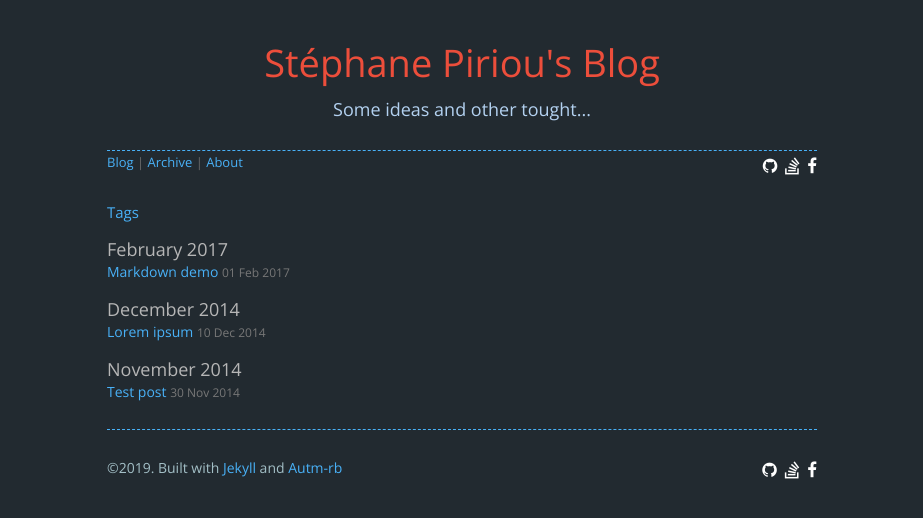
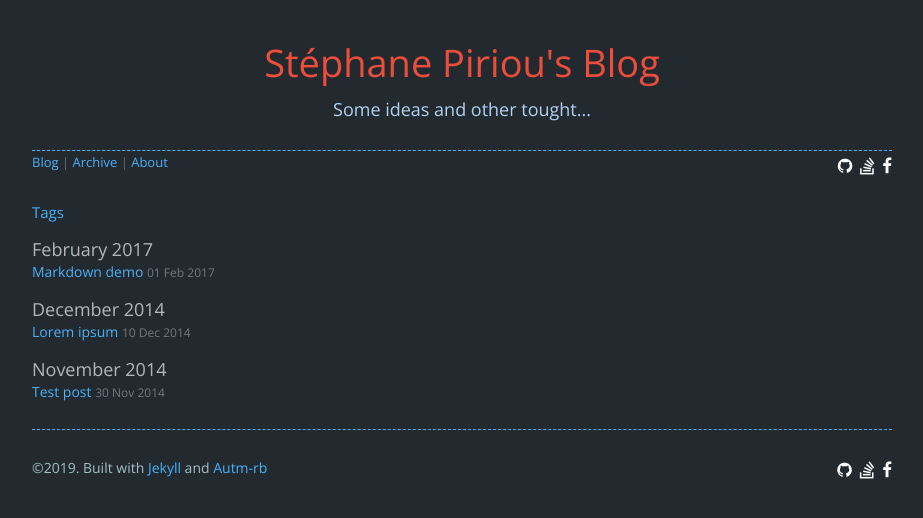
Before and after one commit to stephanepiriou/stephanepiriou.github.io, a Jekyll site: the page built from archive.html, in a window 1280 px wide. Shown: the top 518 px of the page, without its empty margins (178-1101 px from the left). Built offline with Jekyll 4.4.1, drawn with Linux system fonts in a browser that asks for light colours; nearby versions of some CDN libraries; comment, search, counter and statistics services are not loaded.

Commit message:
Changed width

```diff
--- a/_data/theme.yml
+++ b/_data/theme.yml
@@ -13,10 +13,10 @@ show_post_tags: true
 
 # customize max-width of the main content
 # 700px, 900px etc
-width: "750px"
+width: "900px"
 
 # show or hide scroll-bar
-show-scroll: false
+show-scroll: true
 
 # easily change background color
 # dark colors looks better with current font colors
```
